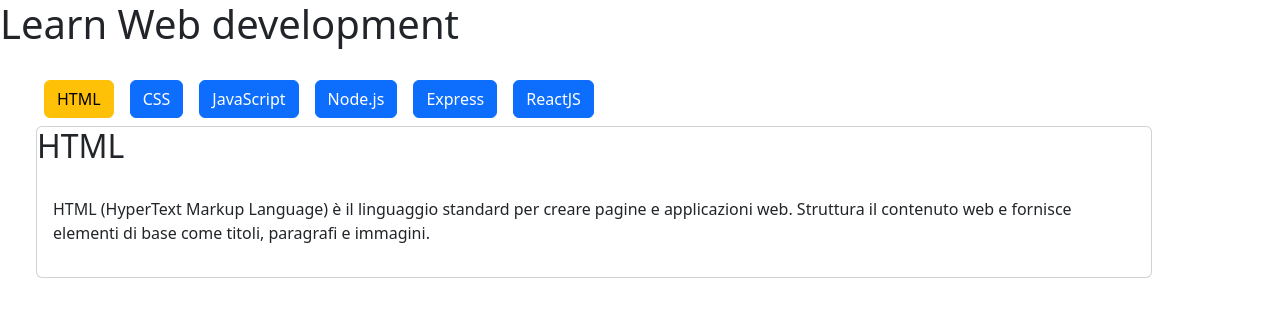
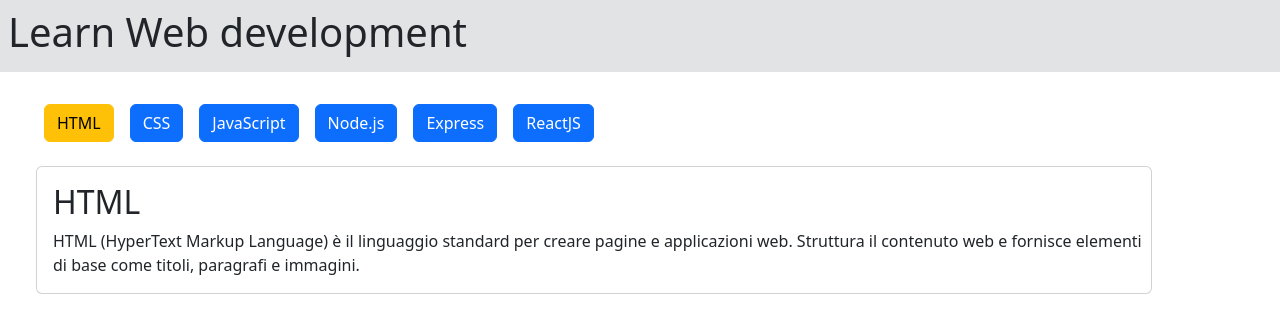
Before and after one commit to andreasalvi99/react-use-state, a React (Vite) app: page / in a window 1280 px wide. Shown: the top 332 px of the page. Built offline with nearby package versions, Linux system fonts and the light colour scheme.

Commit message:
css adjustments

```diff
--- a/src/App.jsx
+++ b/src/App.jsx
@@ -3,7 +3,7 @@
 export default function App() {
   return (
     <>
-      <section>
+      <section className="bg-secondary-subtle p-2">
         <header>
           <h1>Learn Web development</h1>
         </header>
--- a/src/assets/components/props/Card.jsx
+++ b/src/assets/components/props/Card.jsx
@@ -1,7 +1,7 @@
 export default function Card({ title, body, clickedBtn, id }) {
   if (clickedBtn === id) {
     return (
-      <div className="card">
+      <div className="card mt-3">
         <div className="card-title">
           <h2>{title}</h2>
         </div>
--- a/src/assets/css/index.css
+++ b/src/assets/css/index.css
@@ -0,0 +1,7 @@
+.card-title {
+  margin: 1rem 0 0 1rem;
+}
+
+.card-body {
+  padding: 0 0 0 1rem;
+}
```
